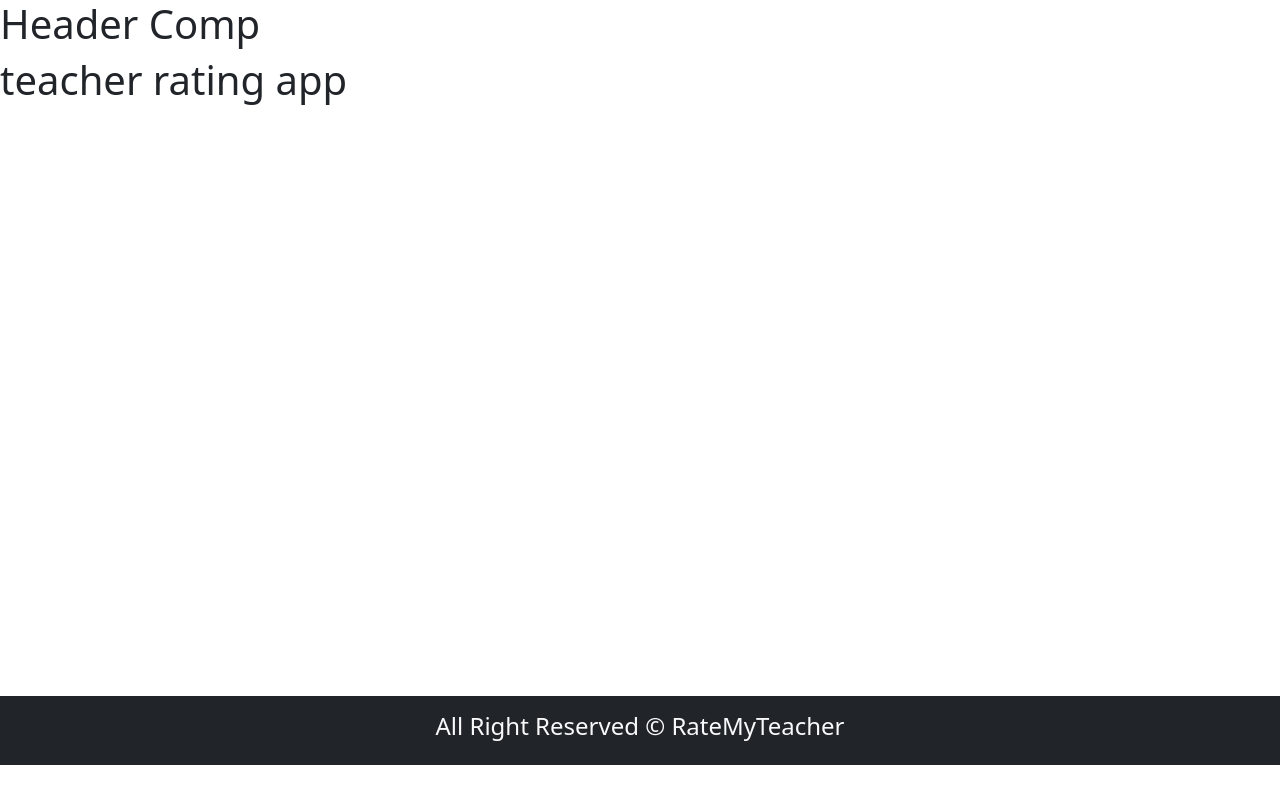
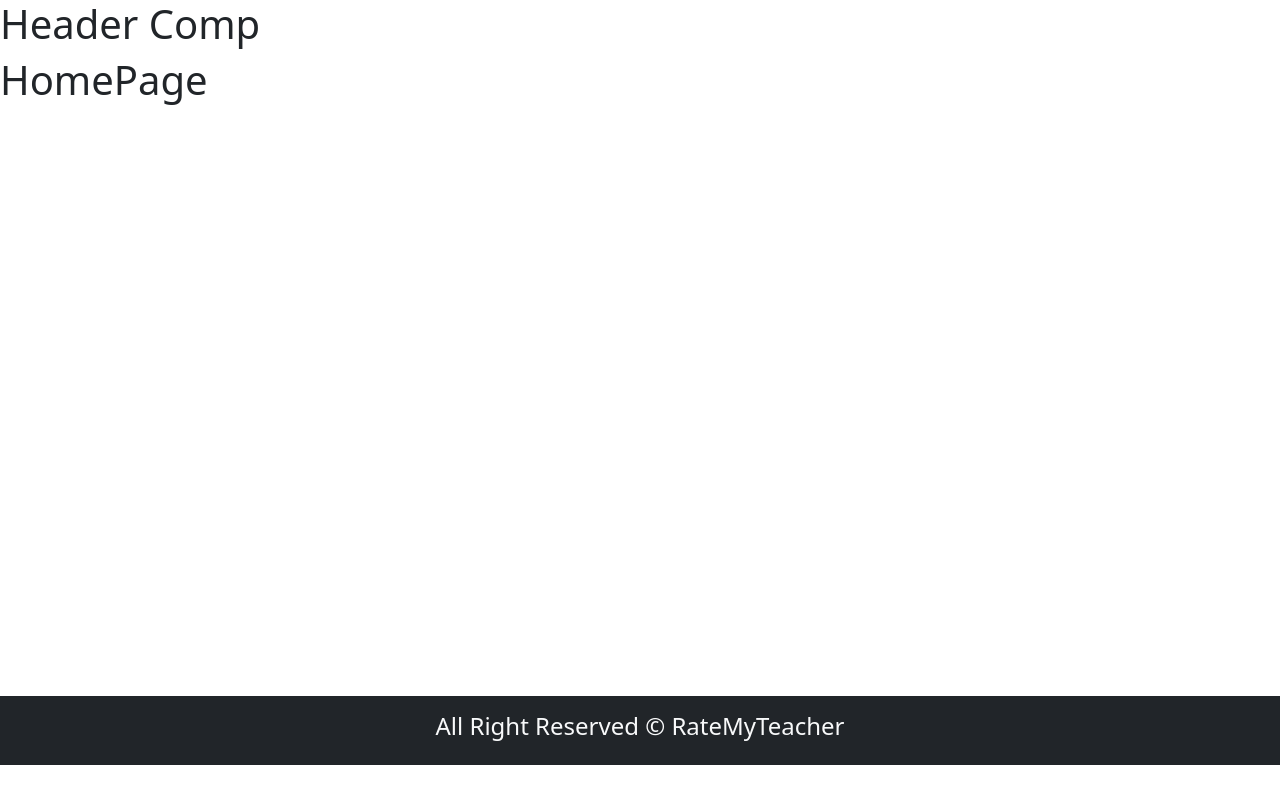
Before and after one commit to sheelaadhikari/RateMyTeacher, a React (Create React App) app in the folder client/: page / in a window 1280 px wide. Built offline with nearby package versions, Linux system fonts and the light colour scheme.

Commit message:
react routes

```diff
--- a/client/src/App.js
+++ b/client/src/App.js
@@ -1,16 +1,28 @@
+import { Routes, Route } from 'react-router-dom';
+import HomePage from './pages/HomePage';
+import About from './pages/About';
+import Contact from './pages/Contact';
+import Pagenotfound from './pages/Pagenotfound';
+import Policy from './pages/Policy';
 
-import './App.css';
-import Footer from './components/Layout/Footer';
-import Header from './components/Layout/Header';
-import Layout from './components/Layout/Layout';
 
 function App() {
   return (
-    <Layout>
+    <>
 
-      <h1>teacher rating app</h1>
+      <Routes>
+        <Route path='/' element={<HomePage />} />
+        <Route path='/about' element={<About />} />
+        <Route path='/contact' element={<Contact />} />
+        <Route path='/policy' element={<Policy />} />
 
-    </Layout>
+        <Route path='*' element={<Pagenotfound />} />
+
+
+
+      </Routes>
+
+    </>
 
   );
 }
```
